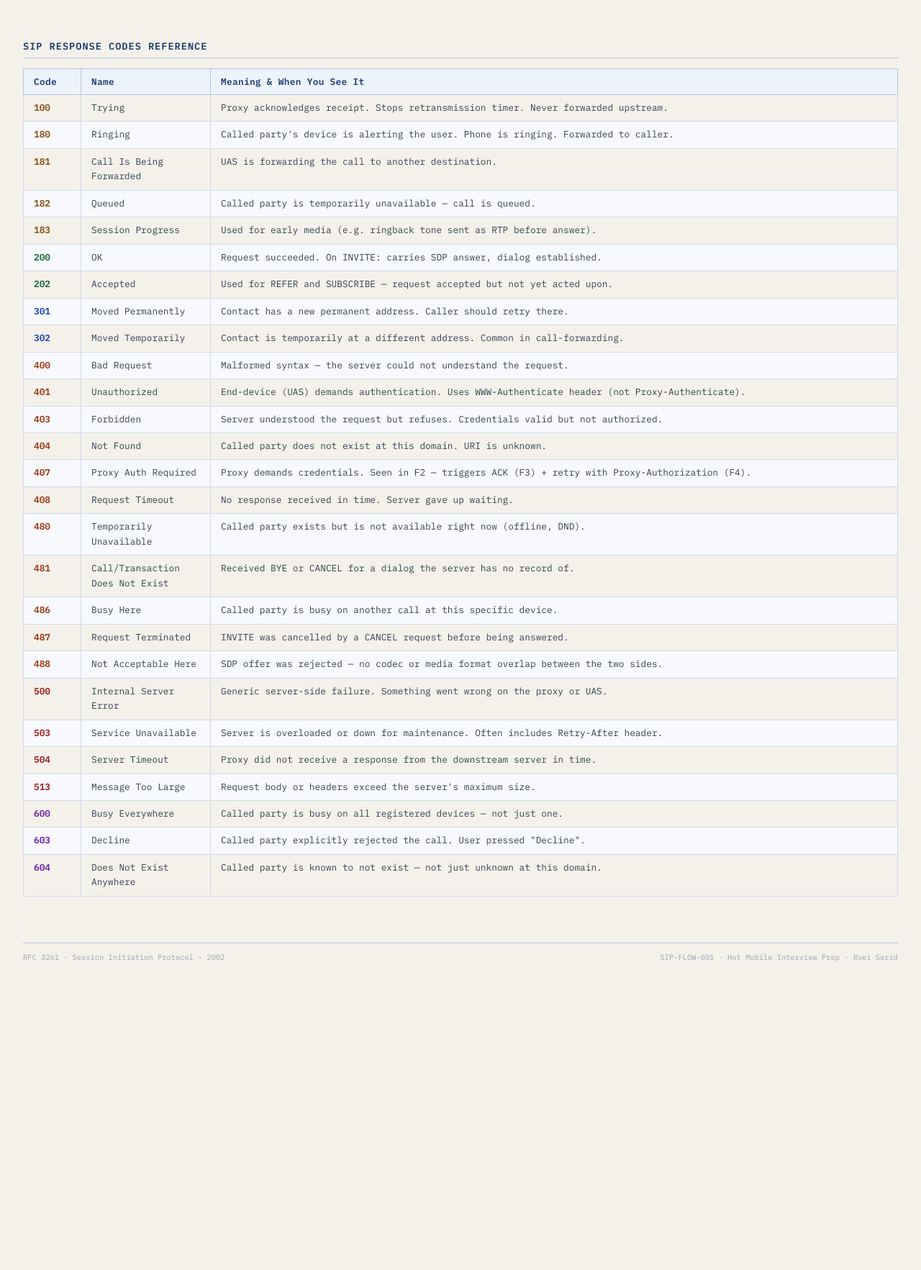
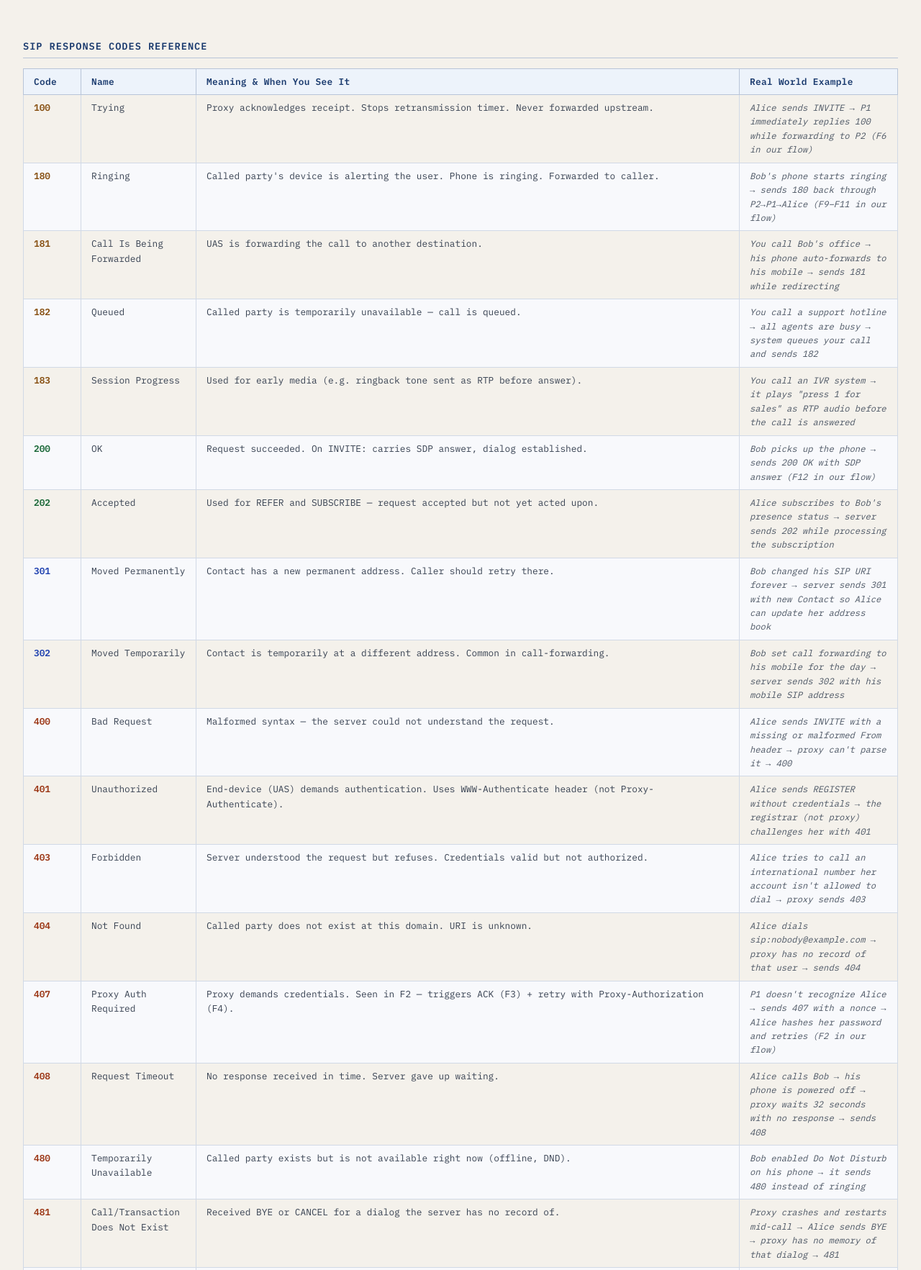
Before and after one commit to roeisarid1/sip-call-flow-ladder, a plain HTML site: page index.html in a window 1280 px wide. Shown: the part 2860-4625 px from the top of the page at 72% size. Before the commit the page ends 4277 px from the top, so only its background shows below. Drawn offline with Linux system fonts and the light colour scheme.

Commit message:
Add real-world example column to SIP response codes table
Co-Authored-By: Claude Sonnet 4.6 <noreply@anthropic.com>

```diff
--- a/index.html
+++ b/index.html
@@ -403,6 +403,11 @@
       }
       .ref-table .c3xx {
         color: #1e40af;
+      }
+      .ref-table .example-cell {
+        color: #4b5563;
+        font-style: italic;
+        font-size: 0.76rem;
       }
 
       /* ── FOOTER ── */
@@ -1899,8 +1904,9 @@
           <thead>
             <tr>
               <th style="width: 80px">Code</th>
-              <th style="width: 180px">Name</th>
+              <th style="width: 160px">Name</th>
               <th>Meaning &amp; When You See It</th>
+              <th style="width: 220px">Real World Example</th>
             </tr>
           </thead>
           <tbody>
@@ -1911,6 +1917,7 @@
                 Proxy acknowledges receipt. Stops retransmission timer. Never
                 forwarded upstream.
               </td>
+              <td class="example-cell">Alice sends INVITE → P1 immediately replies 100 while forwarding to P2 (F6 in our flow)</td>
             </tr>
             <tr>
               <td class="code-cell c1xx">180</td>
@@ -1919,16 +1926,19 @@
                 Called party's device is alerting the user. Phone is ringing.
                 Forwarded to caller.
               </td>
+              <td class="example-cell">Bob's phone starts ringing → sends 180 back through P2→P1→Alice (F9–F11 in our flow)</td>
             </tr>
             <tr>
               <td class="code-cell c1xx">181</td>
               <td>Call Is Being Forwarded</td>
               <td>UAS is forwarding the call to another destination.</td>
+              <td class="example-cell">You call Bob's office → his phone auto-forwards to his mobile → sends 181 while redirecting</td>
             </tr>
             <tr>
               <td class="code-cell c1xx">182</td>
               <td>Queued</td>
               <td>Called party is temporarily unavailable — call is queued.</td>
+              <td class="example-cell">You call a support hotline → all agents are busy → system queues your call and sends 182</td>
             </tr>
             <tr>
               <td class="code-cell c1xx">183</td>
@@ -1937,6 +1947,7 @@
                 Used for early media (e.g. ringback tone sent as RTP before
                 answer).
               </td>
+              <td class="example-cell">You call an IVR system → it plays "press 1 for sales" as RTP audio before the call is answered</td>
             </tr>
             <tr>
               <td class="code-cell c2xx">200</td>
@@ -1945,6 +1956,7 @@
                 Request succeeded. On INVITE: carries SDP answer, dialog
                 established.
               </td>
+              <td class="example-cell">Bob picks up the phone → sends 200 OK with SDP answer (F12 in our flow)</td>
             </tr>
             <tr>
               <td class="code-cell c2xx">202</td>
@@ -1953,6 +1965,7 @@
                 Used for REFER and SUBSCRIBE — request accepted but not yet
                 acted upon.
               </td>
+              <td class="example-cell">Alice subscribes to Bob's presence status → server sends 202 while processing the subscription</td>
             </tr>
             <tr>
               <td class="code-cell c3xx">301</td>
@@ -1960,6 +1973,7 @@
               <td>
                 Contact has a new permanent address. Caller should retry there.
               </td>
+              <td class="example-cell">Bob changed his SIP URI forever → server sends 301 with new Contact so Alice can update her address book</td>
             </tr>
             <tr>
               <td class="code-cell c3xx">302</td>
@@ -1968,6 +1982,7 @@
                 Contact is temporarily at a different address. Common in
                 call-forwarding.
               </td>
+              <td class="example-cell">Bob set call forwarding to his mobile for the day → server sends 302 with his mobile SIP address</td>
             </tr>
             <tr>
               <td class="code-cell c4xx">400</td>
@@ -1975,6 +1990,7 @@
               <td>
                 Malformed syntax — the server could not understand the request.
               </td>
+              <td class="example-cell">Alice sends INVITE with a missing or malformed From header → proxy can't parse it → 400</td>
             </tr>
             <tr>
               <td class="code-cell c4xx">401</td>
@@ -1983,6 +1999,7 @@
                 End-device (UAS) demands authentication. Uses WWW-Authenticate
                 header (not Proxy-Authenticate).
               </td>
+              <td class="example-cell">Alice sends REGISTER without credentials → the registrar (not proxy) challenges her with 401</td>
             </tr>
             <tr>
               <td class="code-cell c4xx">403</td>
@@ -1991,6 +2008,7 @@
                 Server understood the request but refuses. Credentials valid but
                 not authorized.
               </td>
+              <td class="example-cell">Alice tries to call an international number her account isn't allowed to dial → proxy sends 403</td>
             </tr>
             <tr>
               <td class="code-cell c4xx">404</td>
@@ -1998,6 +2016,7 @@
               <td>
                 Called party does not exist at this domain. URI is unknown.
               </td>
+              <td class="example-cell">Alice dials sip:nobody@example.com → proxy has no record of that user → sends 404</td>
             </tr>
             <tr>
               <td class="code-cell c4xx">407</td>
@@ -2006,11 +2025,13 @@
                 Proxy demands credentials. Seen in F2 — triggers ACK (F3) +
                 retry with Proxy-Authorization (F4).
               </td>
+              <td class="example-cell">P1 doesn't recognize Alice → sends 407 with a nonce → Alice hashes her password and retries (F2 in our flow)</td>
             </tr>
             <tr>
               <td class="code-cell c4xx">408</td>
               <td>Request Timeout</td>
               <td>No response received in time. Server gave up waiting.</td>
+              <td class="example-cell">Alice calls Bob → his phone is powered off → proxy waits 32 seconds with no response → sends 408</td>
             </tr>
             <tr>
               <td class="code-cell c4xx">480</td>
@@ -2019,6 +2040,7 @@
                 Called party exists but is not available right now (offline,
                 DND).
               </td>
+              <td class="example-cell">Bob enabled Do Not Disturb on his phone → it sends 480 instead of ringing</td>
             </tr>
             <tr>
               <td class="code-cell c4xx">481</td>
@@ -2026,6 +2048,7 @@
               <td>
                 Received BYE or CANCEL for a dialog the server has no record of.
               </td>
+              <td class="example-cell">Proxy crashes and restarts mid-call → Alice sends BYE → proxy has no memory of that dialog → 481</td>
             </tr>
             <tr>
               <td class="code-cell c4xx">486</td>
@@ -2033,6 +2056,7 @@
               <td>
                 Called party is busy on another call at this specific device.
               </td>
+              <td class="example-cell">Bob is already on a call on his desk phone → that device sends 486 (his mobile might still ring)</td>
             </tr>
             <tr>
               <td class="code-cell c4xx">487</td>
@@ -2040,6 +2064,7 @@
               <td>
                 INVITE was cancelled by a CANCEL request before being answered.
               </td>
+              <td class="example-cell">Alice calls Bob then hangs up before he answers → Alice's UA sends CANCEL → Bob's phone responds 487</td>
             </tr>
             <tr>
               <td class="code-cell c4xx">488</td>
@@ -2048,6 +2073,7 @@
                 SDP offer was rejected — no codec or media format overlap
                 between the two sides.
               </td>
+              <td class="example-cell">Alice offers only G.729 codec → Bob's phone only supports PCMU → no overlap → Bob sends 488</td>
             </tr>
             <tr>
               <td class="code-cell c5xx">500</td>
@@ -2056,6 +2082,7 @@
                 Generic server-side failure. Something went wrong on the proxy
                 or UAS.
               </td>
+              <td class="example-cell">Proxy has a bug that crashes when processing a specific header → sends 500 back to Alice</td>
             </tr>
             <tr>
               <td class="code-cell c5xx">503</td>
@@ -2064,6 +2091,7 @@
                 Server is overloaded or down for maintenance. Often includes
                 Retry-After header.
               </td>
+              <td class="example-cell">Proxy is overloaded during peak hours → sends 503 with Retry-After: 30 → Alice retries in 30 seconds</td>
             </tr>
             <tr>
               <td class="code-cell c5xx">504</td>
@@ -2072,11 +2100,13 @@
                 Proxy did not receive a response from the downstream server in
                 time.
               </td>
+              <td class="example-cell">P1 forwards INVITE to P2 → P2 never responds → P1 gives up and sends 504 back to Alice</td>
             </tr>
             <tr>
               <td class="code-cell c5xx">513</td>
               <td>Message Too Large</td>
               <td>Request body or headers exceed the server's maximum size.</td>
+              <td class="example-cell">Alice sends INVITE with a very large SDP body (many codecs, video streams) → proxy rejects with 513</td>
             </tr>
             <tr>
               <td class="code-cell" style="color: #6b21a8">600</td>
@@ -2084,6 +2114,7 @@
               <td>
                 Called party is busy on all registered devices — not just one.
               </td>
+              <td class="example-cell">Bob is on a call on his desk phone AND his mobile → all devices busy → proxy sends 600 to Alice</td>
             </tr>
             <tr>
               <td class="code-cell" style="color: #6b21a8">603</td>
@@ -2092,6 +2123,7 @@
                 Called party explicitly rejected the call. User pressed
                 "Decline".
               </td>
+              <td class="example-cell">Bob sees Alice calling and deliberately presses the red button → his phone sends 603</td>
             </tr>
             <tr>
               <td class="code-cell" style="color: #6b21a8">604</td>
```
